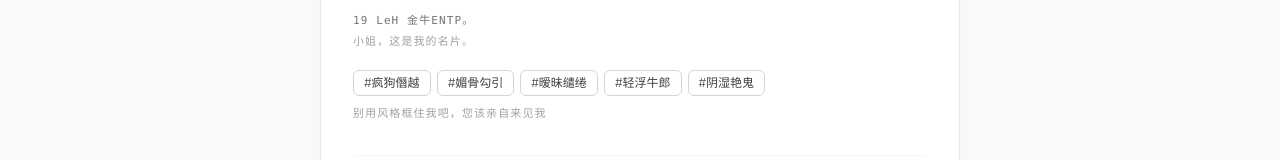
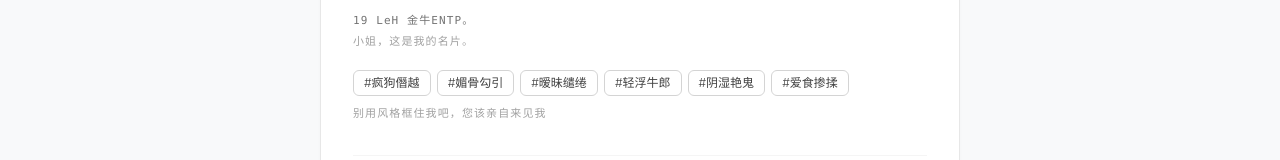
Before and after one commit to qian46033-cloud/sky-Quanxihen, a React (Vite) app: page / in a window 1280 px wide. Shown: the part 419-579 px from the top of the page. Built offline with nearby package versions, Linux system fonts and the light colour scheme.

Commit message:
feat: add style 爱食掺揉 with quote 食欲是爱欲的外化 to page 3

```diff
--- a/src/App.tsx
+++ b/src/App.tsx
@@ -11,7 +11,7 @@ import { DataEditorModal } from './components/DataEditorModal';
 import { ImageModal } from './components/ImageModal';
 import { BackgroundMusicPlayer } from './components/BackgroundMusicPlayer';
 
-const STORAGE_KEY = 'sky_profile_hen_v9';
+const STORAGE_KEY = 'sky_profile_hen_v10';
 const THEME_KEY = 'sky_profile_theme_mode';
 
 export default function App() {
@@ -49,11 +49,14 @@ export default function App() {
 
   const [profileData, setProfileData] = useState<ProfileData>(() => {
     try {
-      const saved = localStorage.getItem(STORAGE_KEY) || localStorage.getItem('sky_profile_hen_v8');
+      const saved = localStorage.getItem(STORAGE_KEY) || localStorage.getItem('sky_profile_hen_v9') || localStorage.getItem('sky_profile_hen_v8');
       if (saved) {
         const parsed = JSON.parse(saved);
         if (!parsed.siteTitle || parsed.siteTitle === 'HEN PROFILE ARCHIVE' || parsed.siteTitle === '光遇三恋资料馆') {
           parsed.siteTitle = '犬系痕-您想我了';
+        }
+        if (parsed.styleTags && Array.isArray(parsed.styleTags) && !parsed.styleTags.includes('爱食掺揉')) {
+          parsed.styleTags.push('爱食掺揉');
         }
         return parsed;
       }
--- a/src/components/StyleView.tsx
+++ b/src/components/StyleView.tsx
@@ -24,13 +24,18 @@ export const StyleView: React.FC<StyleViewProps> = ({
   onNext,
   onPrev,
 }) => {
-  const styleKeywords = [
+  const defaultStyleKeywords = [
     '疯狗僭越',
     '媚骨勾引',
     '暧昧缱绻',
     '轻浮牛郎',
-    '阴湿艳鬼'
+    '阴湿艳鬼',
+    '爱食掺揉'
   ];
+
+  const styleKeywords = data.styleTags && data.styleTags.length > 0
+    ? (data.styleTags.includes('爱食掺揉') ? data.styleTags : [...data.styleTags, '爱食掺揉'])
+    : defaultStyleKeywords;
 
   const scenarios: ScenarioItem[] = [
     {
@@ -62,6 +67,12 @@ export const StyleView: React.FC<StyleViewProps> = ({
       styleName: "阴湿艳鬼",
       tagEn: "OBSESSION & ENTWINED",
       quote: "从背后环住你的感觉真好啊，你该被我的痴缠扰一辈子的",
+    },
+    {
+      number: "06",
+      styleName: "爱食掺揉",
+      tagEn: "APPETITE & DESIRE",
+      quote: "食欲是爱欲的外化",
     },
   ];
 
--- a/src/data/defaultData.ts
+++ b/src/data/defaultData.ts
@@ -29,9 +29,10 @@ export const defaultProfileData: ProfileData = {
     "媚骨勾引",
     "暧昧缱绻",
     "轻浮牛郎",
-    "阴湿艳鬼"
+    "阴湿艳鬼",
+    "爱食掺揉"
   ],
-  styleDescription: "疯狗僭越 媚骨勾引 暧昧缱绻 轻浮牛郎 阴湿艳鬼",
+  styleDescription: "疯狗僭越 媚骨勾引 暧昧缱绻 轻浮牛郎 阴湿艳鬼 爱食掺揉",
   styleHighlights: [
     {
       title: "疯狗僭越 · 独占与边界试探",
@@ -57,6 +58,11 @@ export const defaultProfileData: ProfileData = {
       title: "阴湿艳鬼 · 侵蚀入骨的执念",
       description: "藏在暗处的凝视与纠缠。如附骨之疽般冰冷而艳烈，一旦招惹，便再难全身而退。",
       badge: "STYLE 05"
+    },
+    {
+      title: "爱食掺揉 · 食欲与爱欲交织",
+      description: "食欲是爱欲的外化。用口腹之欲裹挟情感缠绵，分寸在推杯换盏与唇齿相依间悄然失守。",
+      badge: "STYLE 06"
     }
   ],
   screenshots: [
```
